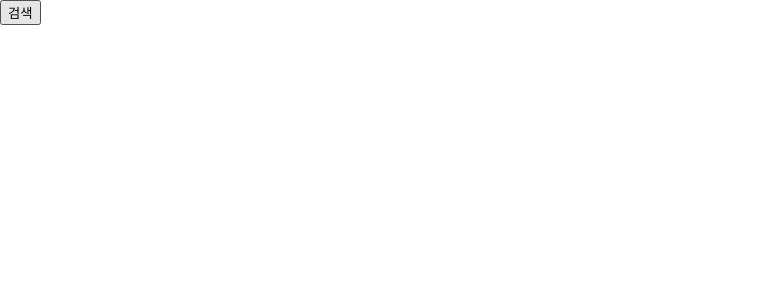
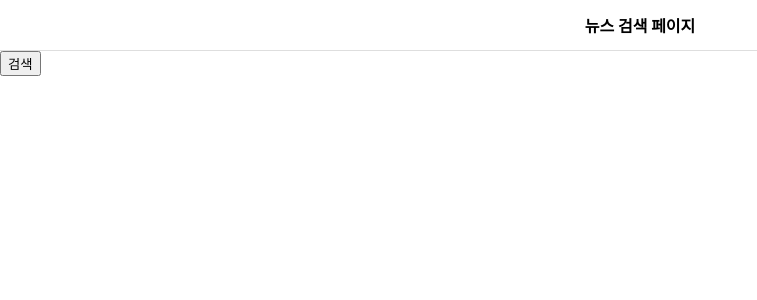
Before and after one commit to skymill2000/insure_fintech_20210726, a React (Create React App) app in the folder insure_react/insure/: page /news in a window 1280 px wide. Shown: the top 300 px of the page, without its empty margins (0-757 px from the left). Built offline with nearby package versions, Linux system fonts and the light colour scheme.

Commit message:
실습1 뉴스 헤더 부분 완성

```diff
--- a/insure_react/insure/src/components/NewsHeader.js
+++ b/insure_react/insure/src/components/NewsHeader.js
@@ -1,7 +1,18 @@
 import React from "react";
+import styled from "styled-components";
+
+const HeaderBlock = styled.div`
+  display: flex;
+  height: 50px;
+  justify-content: center;
+  text-align: center;
+  align-items: center;
+  font-weight: bold;
+  border-bottom: 1px #dedede solid;
+`;
 
 const NewsHeader = () => {
-  return <div></div>;
+  return <HeaderBlock>뉴스 검색 페이지</HeaderBlock>;
 };
 
 export default NewsHeader;
```
